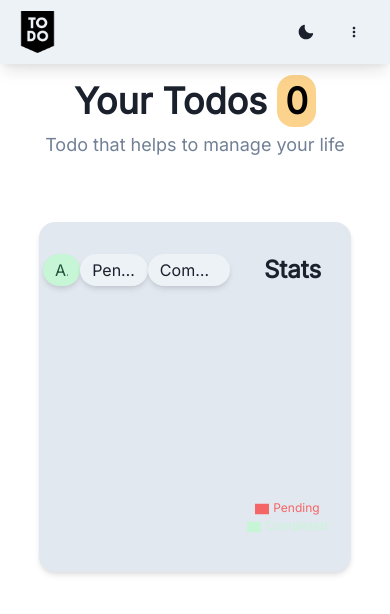
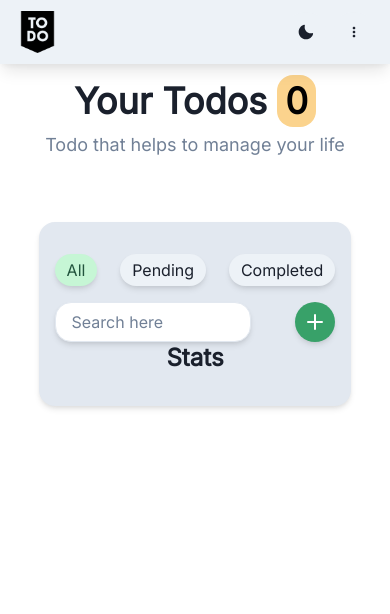
Before and after one commit to SutharShantanu/Todo, a React (Create React App) app: page /todo in a window 390 px wide. Shown: the top 614 px of the page. Built offline with nearby package versions, Linux system fonts and the light colour scheme.

Commit message:
Building Responsivenese and optimizing code

```diff
--- a/src/Components/Charts.jsx
+++ b/src/Components/Charts.jsx
@@ -46,7 +46,7 @@ const Charts = ({ data }) => {
                                 fill={
                                     entry.name === "Pending"
                                         ? "#f56565"
-                                        : "#c6f6d5"
+                                        : "#38a169"
                                 }
                             />
                         ))}
--- a/src/Pages/Todo.jsx
+++ b/src/Pages/Todo.jsx
@@ -1,9 +1,9 @@
 /* eslint-disable react-hooks/rules-of-hooks */
+import React, { useEffect, useState } from "react";
 import {
     Box,
     Container,
     Flex,
-    HStack,
     Heading,
     Highlight,
     IconButton,
@@ -17,7 +17,6 @@ import {
     useColorModeValue,
     useToast,
 } from "@chakra-ui/react";
-import React, { useEffect, useState } from "react";
 import TodoCard from "../Components/TodoCard";
 import AddModal from "../Components/Modals/AddModal";
 import { AddIcon } from "@chakra-ui/icons";
@@ -29,6 +28,7 @@ const Todo = () => {
     const [todos, setTodos] = useState([]);
     const [search, setSearch] = useState("");
     const [filteredTodos, setFilteredTodos] = useState([]);
+    const [selectedFilter, setSelectedFilter] = useState("all"); // State for selected filter
     const toast = useToast();
 
     const handleAddTodo = (newTodo) => {
@@ -89,6 +89,28 @@ const Todo = () => {
         );
         setFilteredTodos(filteredTodos);
     }, [search, todos]);
+
+    const handleFilter = (filter) => {
+        setSelectedFilter(filter);
+
+        switch (filter) {
+            case "all":
+                setFilteredTodos(todos);
+                break;
+            case "pending":
+                setFilteredTodos(
+                    todos.filter((todo) => todo.status === "pending")
+                );
+                break;
+            case "completed":
+                setFilteredTodos(
+                    todos.filter((todo) => todo.status === "completed")
+                );
+                break;
+            default:
+                setFilteredTodos(todos);
+        }
+    };
 
     const pendingTodos = todos.filter((todo) => todo.status === "pending");
     const completedTodos = todos.filter((todo) => todo.status === "completed");
@@ -181,41 +203,72 @@ const Todo = () => {
                 bg={useColorModeValue("gray.200", "gray.900")}>
                 <Flex
                     justifyContent="space-between"
+                    flexDirection={{ base: "column", md: "row" }}
                     bg={useColorModeValue("gray.200", "gray.900")}
+                    // border="1px solid red"
                     spacing={8}
                     my="4">
-                    <Box w="60%" mx="auto" mt="0">
-                        <Flex justifyContent="space-between">
-                            <Flex justifyContent="space-between" minW="40%">
+                    <Box
+                        w={{ base: "90%", md: "60%" }}
+                        mx="auto"
+                        mt="0"
+                        // border="1px solid green"
+                    >
+                        <Flex
+                            justifyContent="space-between"
+                            flexDirection={{ base: "column", md: "row" }}
+                            // border="1px solid brown"
+                        >
+                            <Flex
+                                justifyContent="space-between"
+                                w={{ base: "100%", md: "40%" }}>
                                 <Tag
                                     size="lg"
                                     boxShadow="md"
-                                    variant="subtle"
                                     borderRadius="full"
-                                    colorScheme="green">
+                                    colorScheme={
+                                        selectedFilter === "all"
+                                            ? "green"
+                                            : undefined
+                                    }
+                                    cursor="pointer"
+                                    onClick={() => handleFilter("all")}>
                                     <TagLabel>All</TagLabel>
                                 </Tag>
                                 <Tag
                                     size="lg"
                                     borderRadius="full"
                                     boxShadow="md"
-                                    variant="subtle">
+                                    colorScheme={
+                                        selectedFilter === "pending"
+                                            ? "green"
+                                            : undefined
+                                    }
+                                    cursor="pointer"
+                                    onClick={() => handleFilter("pending")}>
                                     <TagLabel>Pending</TagLabel>
                                 </Tag>
                                 <Tag
                                     size="lg"
                                     borderRadius="full"
                                     boxShadow="md"
-                                    variant="subtle">
+                                    colorScheme={
+                                        selectedFilter === "completed"
+                                            ? "green"
+                                            : undefined
+                                    }
+                                    cursor="pointer"
+                                    onClick={() => handleFilter("completed")}>
                                     <TagLabel>Completed</TagLabel>
                                 </Tag>
                             </Flex>
 
                             <Flex
                                 spacing={2}
-                                display={{ base: "none", md: "flex" }}
+                                mt={{ base: 4, md: 0 }}
                                 justifyContent="space-between"
-                                minW="45%">
+                                // border="1px solid brown"
+                                w={{ base: "100%", md: "45%" }}>
                                 <Input
                                     w="70%"
                                     type="search"
@@ -267,7 +320,7 @@ const Todo = () => {
                     </Box>
                     <Box
                         bg={useColorModeValue("gray.200", "gray.900")}
-                        w="35%"
+                        w={{ base: "100%", md: "35%" }}
                         mx="auto">
                         <Heading as="h3" size="lg" textAlign="center">
                             Stats
```
